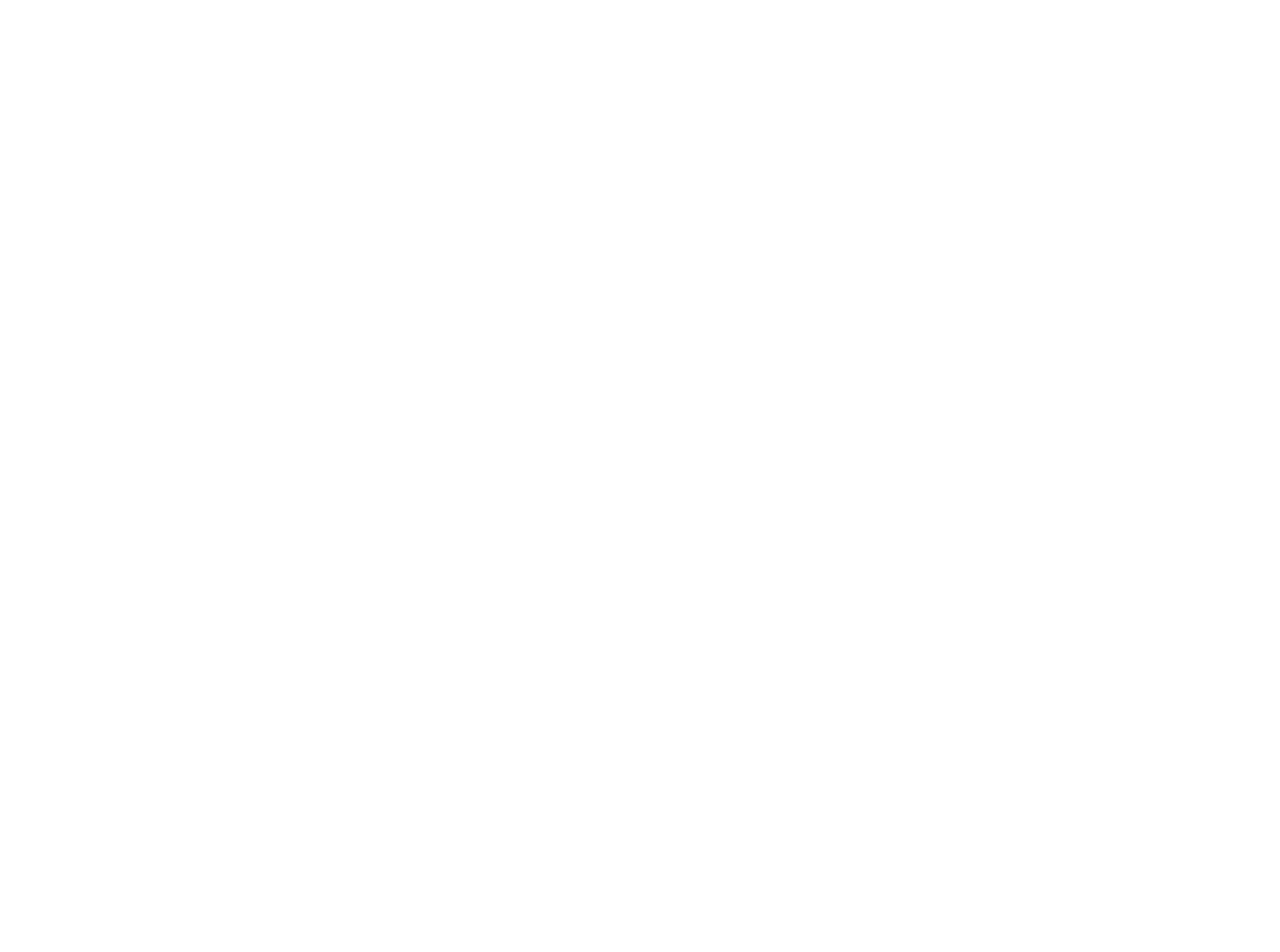
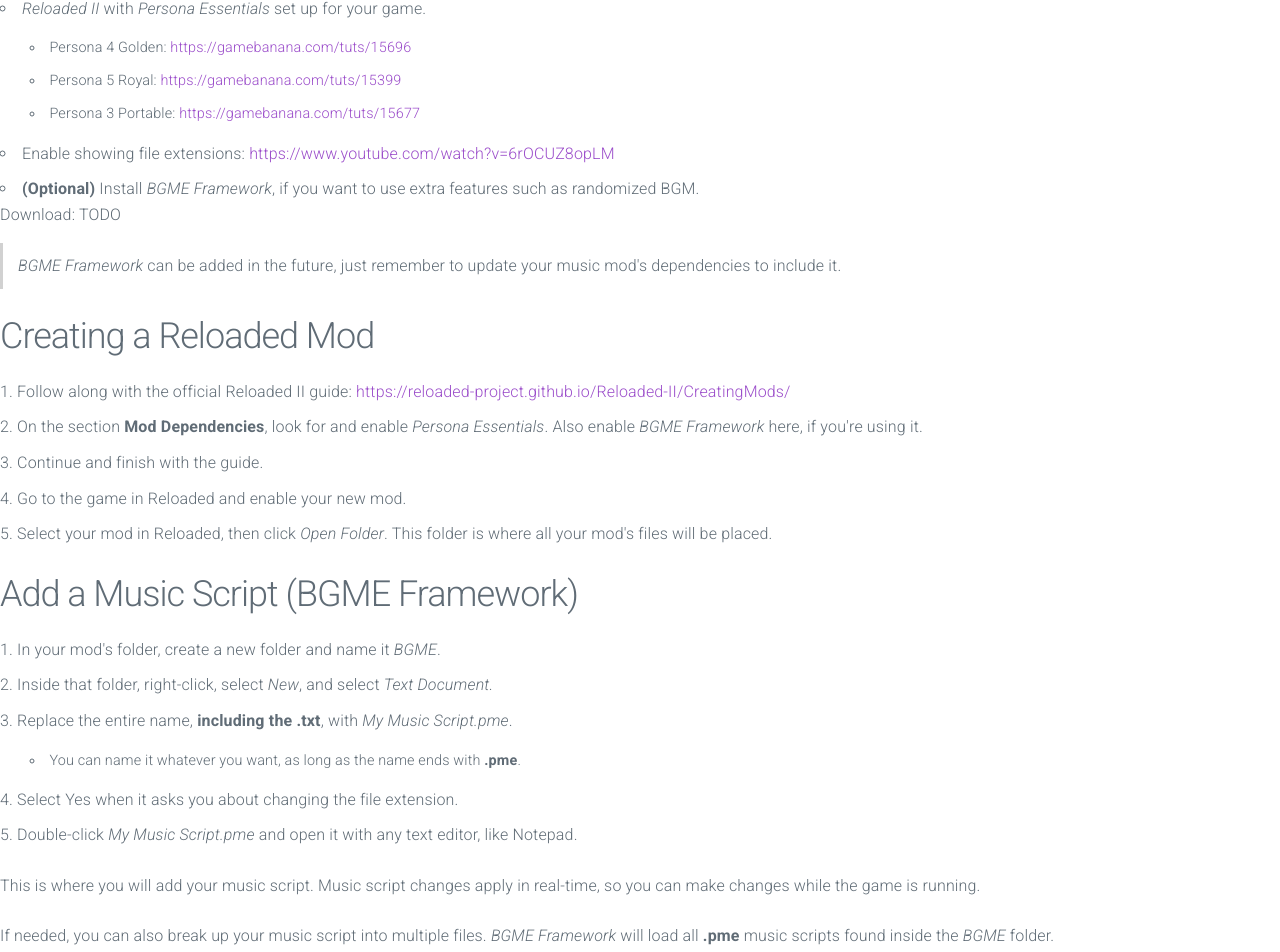
Before and after one commit to T-PoseRatkechi/PersonaMusicScript, a SvelteKit app in the folder sveltekit/: page /guides/create-mod in a window 1280 px wide. Before the commit this address had no page. Shown: the part 191-1143 px from the top of the page. Before the commit the page ends 800 px from the top, so only its background shows below. Built offline with nearby package versions, Linux system fonts and the light colour scheme.

Commit message:
Add create mod guide.

```diff
--- /dev/null
+++ b/sveltekit/src/routes/guides/create-mod/+page.svelte
@@ -0,0 +1,71 @@
+<script>
+	import { base } from '$app/paths';
+	import Link from '$lib/Link.svelte';
+</script>
+
+<h1>Creating a Music Mod</h1>
+<h2>Requirements</h2>
+<ul>
+	<li><em>Reloaded II</em> with <em>Persona Essentials</em> set up for your game.</li>
+	<ul>
+		<li>
+			Persona 4 Golden: <Link url="https://gamebanana.com/tuts/15696" />
+		</li>
+		<li>
+			Persona 5 Royal: <Link url="https://gamebanana.com/tuts/15399" />
+		</li>
+		<li>
+			Persona 3 Portable: <Link url="https://gamebanana.com/tuts/15677" />
+		</li>
+	</ul>
+	<li>
+		Enable showing file extensions: <Link url="https://www.youtube.com/watch?v=6rOCUZ8opLM" />
+	</li>
+	<li>
+		<b>(Optional)</b> Install <em>BGME Framework</em>, if you want to use extra features such as
+		randomized BGM.
+		<div>Download: TODO</div>
+		<blockquote>
+			<em>BGME Framework</em> can be added in the future, just remember to update your music mod's dependencies
+			to include it.
+		</blockquote>
+	</li>
+</ul>
+<h2>Creating a Reloaded Mod</h2>
+<ol>
+	<li>
+		Follow along with the official Reloaded II guide: <Link
+			url="https://reloaded-project.github.io/Reloaded-II/CreatingMods/"
+		/>
+	</li>
+	<li>
+		On the section <b>Mod Dependencies</b>, look for and enable <em>Persona Essentials</em>. Also
+		enable <em>BGME Framework</em> here, if you're using it.
+	</li>
+	<li>Continue and finish with the guide.</li>
+	<li>Go to the game in Reloaded and enable your new mod.</li>
+	<li>
+		Select your mod in Reloaded, then click <em>Open Folder</em>. This folder is where all your
+		mod's files will be placed.
+	</li>
+</ol>
+<h2>Add a Music Script (BGME Framework)</h2>
+<ol>
+	<li>In your mod's folder, create a new folder and name it <em>BGME</em>.</li>
+	<li>Inside that folder, right-click, select <em>New</em>, and select <em>Text Document.</em></li>
+	<li>Replace the entire name, <b>including the .txt</b>, with <em>My Music Script.pme</em>.</li>
+	<ul><li>You can name it whatever you want, as long as the name ends with <b>.pme</b>.</li></ul>
+	<li>Select Yes when it asks you about changing the file extension.</li>
+	<li>Double-click <em>My Music Script.pme</em> and open it with any text editor, like Notepad.</li>
+</ol>
+<p>
+	This is where you will add your music script. Music script changes apply in real-time, so you can
+	make changes while the game is running.
+</p>
+<p>
+	If needed, you can also break up your music script into multiple files. <em>BGME Framework</em>
+	will load all <b>.pme</b> music scripts found inside the <em>BGME</em> folder.
+</p>
+<p>
+	<b>Continue: <Link url="{base}/guides/music-manager">Phos Music Manager</Link></b>
+</p>
```
